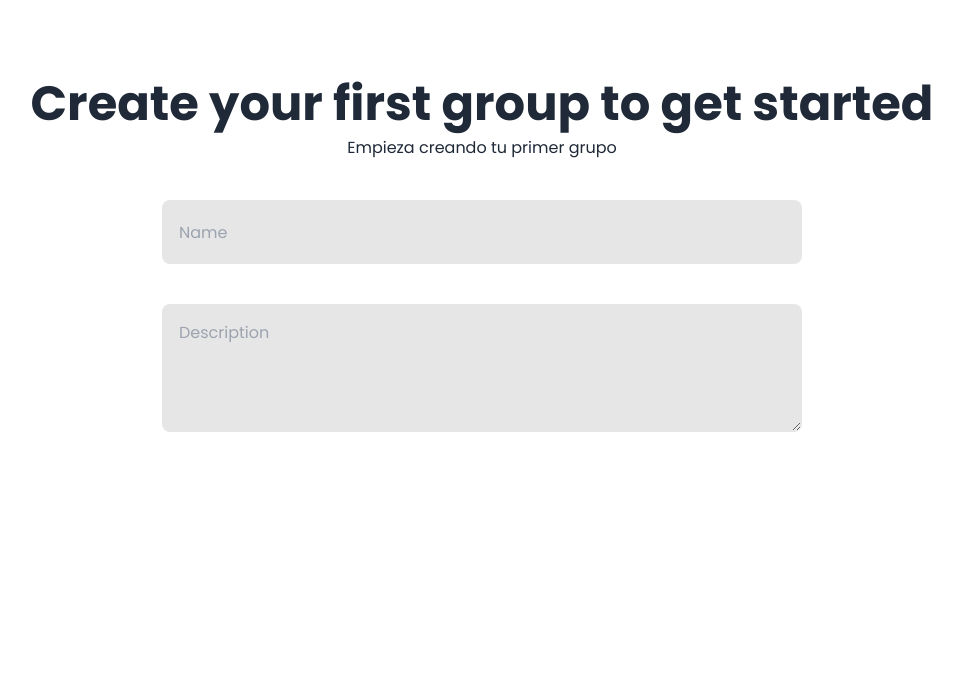
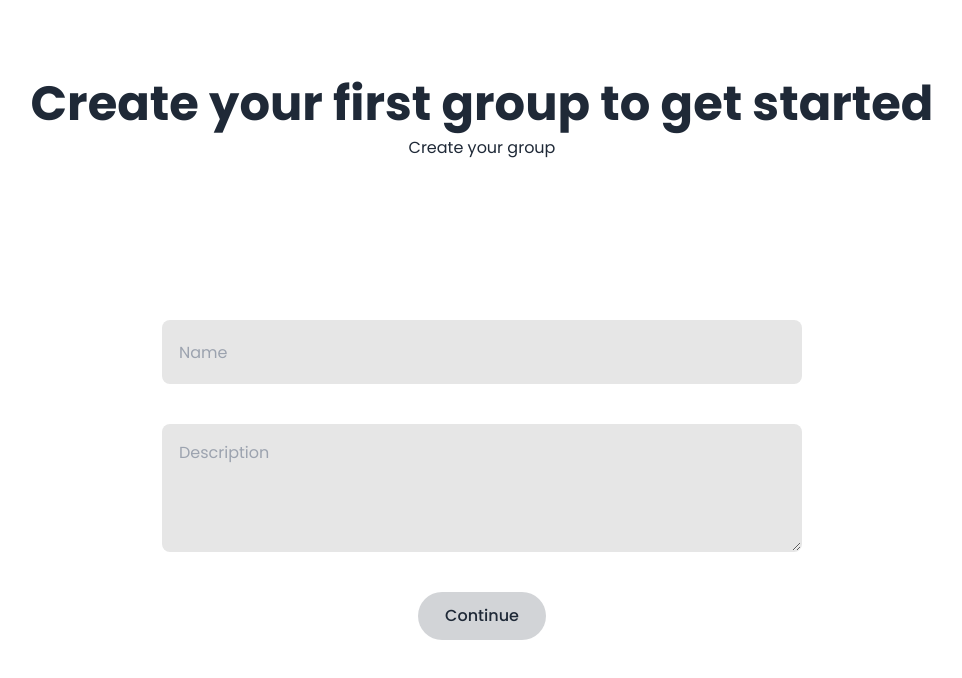
Before and after one commit to ErickRuano/alphaboard-frontend, a Next.js app: page /groups/create in a window 1280 px wide. Shown: the top 678 px of the page, without its empty margins (158-1120 px from the left). Built offline with nearby package versions, Linux system fonts and the light colour scheme.

Commit message:
group dashboard

```diff
--- a/components/GroupLayout.js
+++ b/components/GroupLayout.js
@@ -5,7 +5,7 @@ import ProgressBar from  '../components/ProgressBar'
 import Link from 'next/link';
 // import { useUser, UserButton } from '@clerk/nextjs';
 
-const Layout = ({children, name, button, description, loading = false}) => {
+const Layout = ({children, name, button, description, variant = 'default', loading = false}) => {
     return (
         <div className="h-screen overflow-hidden flex flex-col">
             <Head>
@@ -30,19 +30,32 @@ const Layout = ({children, name, button, description, loading = false}) => {
                 </div>
             }
             {
-                !loading && <div className='overflow-y-scroll w-full mx-auto py-20 px-20 2xl:px-0' >
-                <div className="max-w-screen-2xl m-auto">
-                    <div className="flex flex-col justify-center items-center">
-                        <div className='flex flex-col text-center'>
-                            <h1 className='mb-2'>{name}</h1>
-                            <span className=''>{description}</span>
+                !loading && <>
+                    {variant == 'default' && <div className='overflow-y-scroll h-full w-full mx-auto py-20 px-20 2xl:px-0' >
+                        <div className="h-full max-w-screen-2xl flex flex-col m-auto">
+                            {/* <div className="flex flex-col justify-center items-center mb-20">
+                                <div className='flex flex-col text-center'>
+                                    {name && <h1 className='mb-2'>{name}</h1>}
+                                    {description && <span className=''>{description}</span>}
+                                </div>
+                                {button}
+                            </div> */}
+                            {
+                                (name || description) && <div className="flex flex-col justify-center items-center mb-20">
+                                    <div className='flex flex-col text-center'>
+                                        {name && <h1 className='mb-2'>{name}</h1>}
+                                        {description && <span className=''>{description}</span>}
+                                    </div>
+                                    {button}
+                                </div>
+                            }
+                            {children}
                         </div>
-                        {button}
-                    </div>
-                    <div className="mb-10"></div>
-                    {children}
-                </div>
-            </div>
+                    </div>}
+                    {variant == 'full' && <div className='overflow-y-scroll h-full w-full mx-auto py-10 px-20 2xl:px-0' >
+                        {children}
+                    </div>}
+                </>
             }
         </div>
       );
--- a/pages/groups/[id]/_create.js
+++ b/pages/groups/[id]/_create.js
@@ -1,11 +1,85 @@
-const Create = () => {
+import {Button, GroupLayout, Avatar} from '@components'
+import { useState } from 'react'
+import Link from 'next/link';
+
+const Create = ({group = {
+    name: '',
+    description: '',
+    nfts: [],
+    wallets: [],
+}, action = 'create'}) => {
+    const [step, setStep] = useState(0)
+    const [variant, setVariant] = useState('default')
+    const steps = [
+        {
+            title: action == 'create' ? 'Create your first group to get started' : `Update ${group.name}`,
+            description: action == 'create' ?  'Create your group' : `Update your group`,
+        },
+        {
+            title: 'Generate your NFT collection',
+            description: 'Generate your NFT collection',
+        },
+        {
+            title: 'Send to your partner’s wallets',
+            description: 'Send to your partner’s wallets',
+        },
+        {
+            title: '',
+            description: '',
+        },
+    ]
+
+    const handleChange = (e) => {
+        console.log(e)
+        e == 3 && setVariant('full')
+        setStep(e)
+    }
+
     return (
-        <div className="max-w-screen-sm flex flex-col items-start m-auto">
-            <input type="text" placeholder="Name" class="input w-full bg-base-200 h-16 mb-10" />
+        <GroupLayout name={steps[step].title} description={steps[step].description} variant={variant} >
+            {step === 0 && <div className="w-full max-w-screen-sm flex flex-col justify-start items-center m-auto">
+                <input type="text" placeholder="Name" className="input w-full bg-base-200 h-16 mb-10" />
 
-            <textarea type="text" placeholder="Description" class="input w-full bg-base-200 h-32 p-4" />
+                <textarea type="text" placeholder="Description" className="input w-full bg-base-200 h-32 p-4 mb-10" />
 
-        </div>
+                <Button className="btn-active btn-ghost w-32" onClick={ e => handleChange(1)} >
+                    Continue
+                </Button>
+            </div>}
+            {step === 1 && <div className="w-full flex flex-col justify-start m-auto">
+                <div className="flex flex-row justify-start items-center m-auto gap-10 mb-10">
+                    <Avatar {...{width:300, height:300}} className='p-10 bg-black' />
+                </div>
+                <div className='flex gap-10 justify-center'>
+                    <Button className="btn-active btn-ghost w-32" onClick={ e => console.log('randomize')} >
+                        Randomize
+                    </Button>
+                    <Button className="btn-active btn-ghost w-32" onClick={ e => handleChange(2)} >
+                        Continue
+                    </Button>
+                </div>
+            </div>}
+            {step === 2 && <div className="w-full max-w-screen-sm flex flex-col justify-start items-center m-auto">
+                <textarea type="text" placeholder="Wallets" className="input w-full bg-base-200 h-64 p-4 mb-10" />
+
+                <Button className="btn-active btn-ghost w-32" onClick={ e => handleChange(3)} >
+                    Send
+                </Button>
+            </div>}
+            {step === 3 && <div className="h-full w-full flex justify-center flex-col max-w-screen-2xl m-auto">
+                <div className='h-full flex items-center'>
+                    <h1 className='w-full self-center text-center'>All set</h1>
+                </div>
+
+                <Button className="w-40 btn-active btn-ghost place-self-center" >
+                    <Link href={`/groups/${new Date().getTime() }/dashboard`}>
+                        <a>
+                                Go to group
+                        </a>
+                    </Link>
+                </Button>
+            </div>}
+        </GroupLayout>
     )
 }
 
--- /dev/null
+++ b/pages/groups/[id]/dashboard.js
@@ -0,0 +1,23 @@
+import { GroupLayout } from "@components";
+
+const Dashboard = () => {
+    return(
+        <GroupLayout variant="full">
+            <div className="flex flex-col px-10 h-full">
+                <div className="flex flex-row justify-between items-center mb-10">
+                    <h1>Dashboard</h1>
+                    <div class="btn-group">
+                        <button class="btn btn-outline btn-active">Board</button>
+                        <button class="btn btn-outline">Button 1</button>
+                        <button class="btn btn-outline">Button 2</button>
+                    </div>
+                </div>
+                <div className="w-full grow p-5 bg-base-200">
+                    {/* hola */}
+                </div>
+            </div>
+        </GroupLayout>
+    )
+}
+
+export default Dashboard;
--- a/pages/groups/[id]/index.js
+++ b/pages/groups/[id]/index.js
@@ -1,25 +1,20 @@
-import {GroupLayout, Avatar} from '@components'
+import {GroupLayout} from '@components'
 import { useState } from 'react'
 import { useRouter } from 'next/router'
 import Create from './_create'
 
 const Index = () => {
     const router = useRouter()
-
-    console.log(router)
+    const [group, setGroup] = useState({
+        name: 'test',
+        description: 'test',
+        nfts: [],
+        wallets: [],
+    })
     const [groups, setGroups] = useState([])
     return (<>
         {
-         router.query.id  === 'create' ? <GroupLayout name="Create your first group to get started" description={`Empieza creando tu primer grupo`}>
-             <Create />
-         </GroupLayout>
-         : <GroupLayout name="My groups" description={`Mis grupos`}>
-                <div className='grid grid-cols-1 md:grid-cols-2 lg:grid-cols-3 2xl:grid-cols-3  gap-20 pt-10'>
-                    <h1>
-                        hi mom
-                    </h1>
-                </div>
-            </GroupLayout>
+         router.query.id  === 'create' ? <Create /> : <Create group={group} action={'update'} />
         }
     </>
     )
--- a/pages/groups/index.js
+++ b/pages/groups/index.js
@@ -1,9 +1,10 @@
 import {GroupLayout, Avatar} from '@components'
 import { useEffect, useState } from 'react'
 import { useRouter } from 'next/router'
+import Link from 'next/link';
 
 const Index = () => {
-    const [groups, setGroups] = useState([])
+    const [groups, setGroups] = useState([1])
     const router = useRouter()
 
     useEffect(() => {
@@ -16,12 +17,16 @@ const Index = () => {
     return (
         <GroupLayout name="My groups" description={`Mis grupos`}>
             <div className='grid grid-cols-1 md:grid-cols-2 lg:grid-cols-3 2xl:grid-cols-3  gap-20 pt-10'>
-                {groups.map((group, i) => <div class="card bg-base-100">
+                {groups.map((group, i) => <div className="card bg-base-100">
+                <Link href={`/groups/${new Date().getTime() }/dashboard`}>
+                        <a>
                             <div className="flex justify-center items-center overflow-hidden h-80 p-5 bg-base-content rounded-xl" key={i}>
                                 <Avatar {...{width:300, height:300}} />
                             </div>
-                    <div class="card-body">
-                        <h2 class="card-title mb-5">
+                        </a>
+                </Link>
+                    <div className="card-body">
+                        <h2 className="card-title mb-5">
                             Grupo {group}
                         </h2>
                         <p className='mb-5' >If a dog chews shoes whose shoes does he choose?</p>
@@ -29,19 +34,23 @@ const Index = () => {
                             <p>{group} members</p>
                             <p>{group} NFT's</p>
                         </div>
-                        {/* <div class="justify-end card-actions">
-                            <div class="badge badge-outline">Fashion</div>
-                            <div class="badge badge-outline">Products</div>
+                        {/* <div className="justify-end card-actions">
+                            <div className="badge badge-outline">Fashion</div>
+                            <div className="badge badge-outline">Products</div>
                         </div> */}
                     </div>
                 </div>)}
-                <div class="card bg-base-100 hover:cursor-pointer">
+                <div className="card bg-base-100 hover:cursor-pointer">
+                    <Link href={`/groups/create`}>
+                        <a>
                             <div className="flex justify-center items-center overflow-hidden h-80 p-5 bg-base-300 rounded-xl">
                                 <h1>+</h1>
                                 {/* <Avatar {...{width:300, height:300}} /> */}
                             </div>
-                    <div class="card-body">
-                        <h2 class="card-title mb-5">
+                        </a>
+                    </Link>
+                    <div className="card-body">
+                        <h2 className="card-title mb-5">
                             { groups.length > 0  ? `Crear un grupo nuevo` : `Crear tu primer grupo`}
                         </h2>
                     </div>
```
Lines whose indentation alone changed are shown as unchanged.
